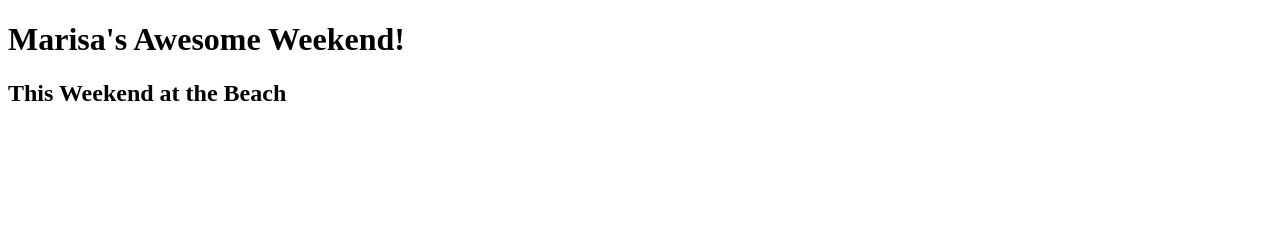
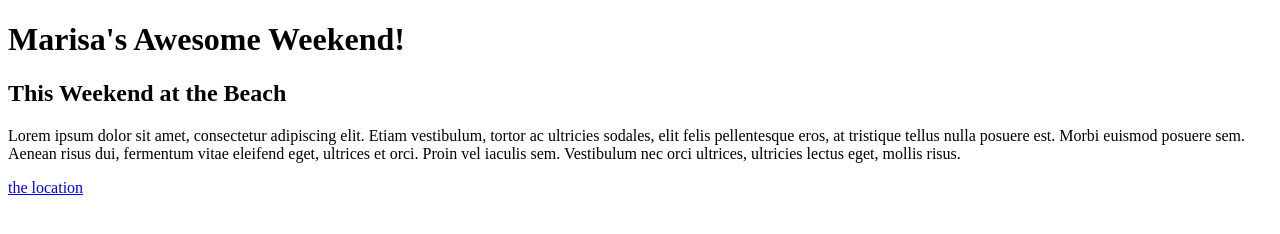
Before and after one commit to marisafsimpson/MyAwesomeWeekend, a plain HTML site: page index.html in a window 1280 px wide. Drawn offline with Linux system fonts and the light colour scheme.

Commit message:
Added a page

```diff
--- a/index.html
+++ b/index.html
@@ -1,11 +1,16 @@
 <!DOCTYPE html>
 <html>
 <head>
-
+	<title> My Awesome Weekend </title>
 </head>
 <body>
 	<h1>Marisa's Awesome Weekend!</h1>
 	<section>
 		<h1> This Weekend at the Beach </h1>
+		<p1> Lorem ipsum dolor sit amet, consectetur adipiscing elit. Etiam vestibulum, tortor ac ultricies sodales, elit felis pellentesque eros, at tristique tellus nulla posuere est. Morbi euismod posuere sem. Aenean risus dui, fermentum vitae eleifend eget, ultrices et orci. Proin vel iaculis sem. Vestibulum nec orci ultrices, ultricies lectus eget, mollis risus.
+		</p>
+		<a href="about.html">the location</a>
+	</section>
+
 </body>
 </html>
```
